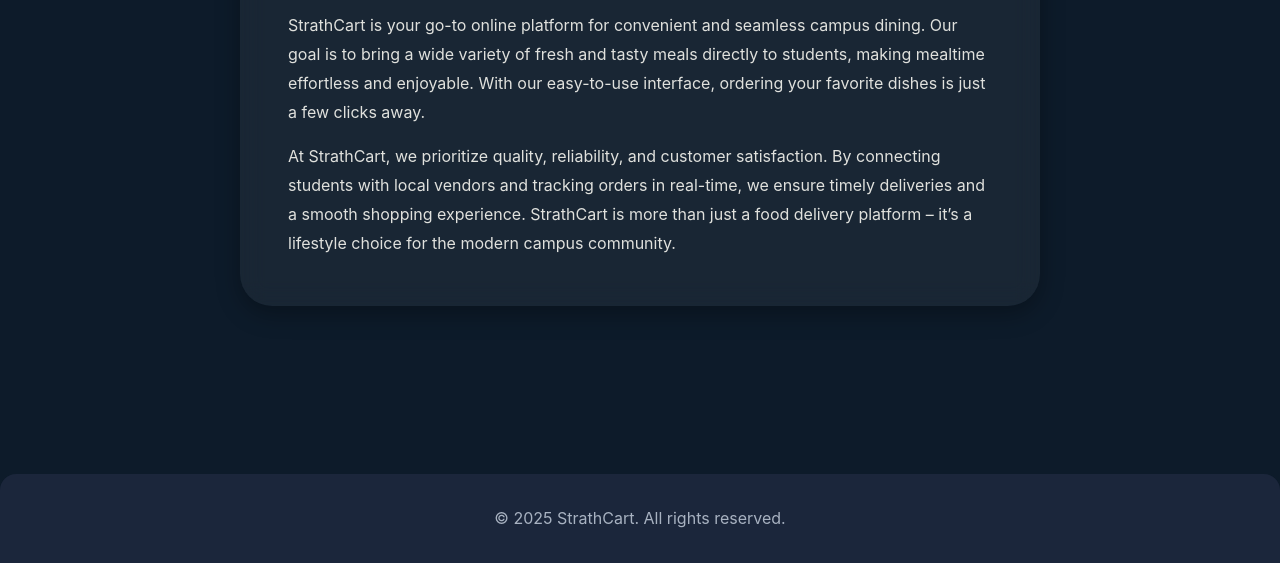
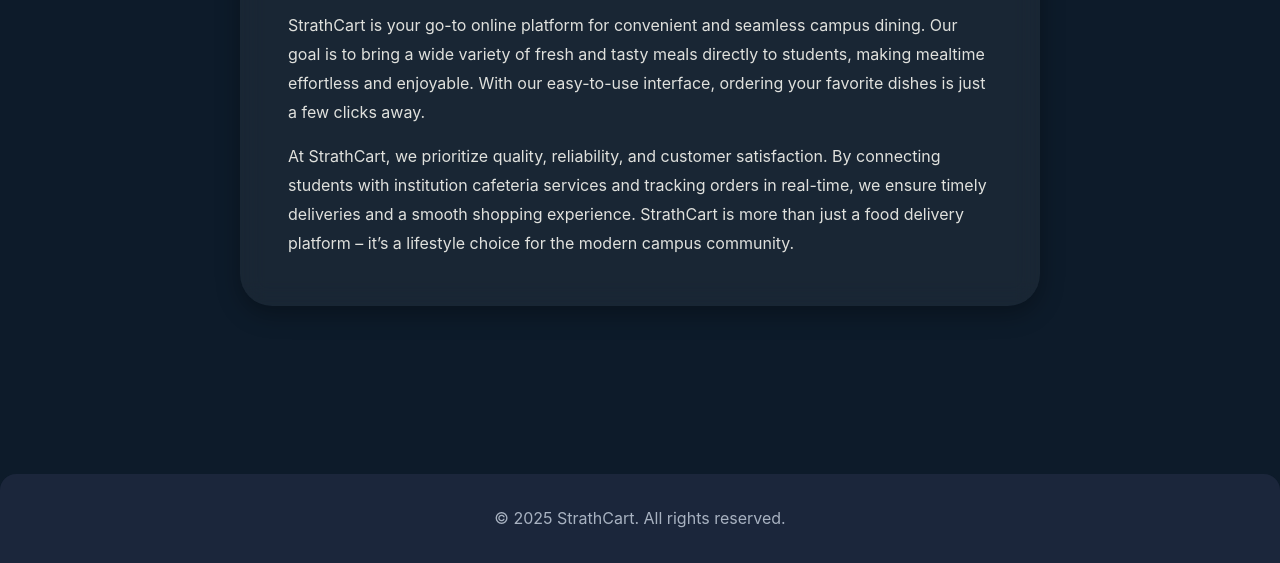
Before and after one commit to Ashivira/StrathCartV2, a plain HTML site: page about.html in a window 1280 px wide. Shown: the part 290-853 px from the top of the page. Drawn offline with Linux system fonts and the light colour scheme.

Commit message:
Update description to include cafeteria services

```diff
--- a/about.html
+++ b/about.html
@@ -39,7 +39,7 @@
       </p>
       <p>
         At StrathCart, we prioritize quality, reliability, and customer satisfaction.
-        By connecting students with local vendors and tracking orders in real-time,
+        By connecting students with institution cafeteria services and tracking orders in real-time,
         we ensure timely deliveries and a smooth shopping experience. StrathCart is more
         than just a food delivery platform – it’s a lifestyle choice for the modern campus community.
       </p>
```
